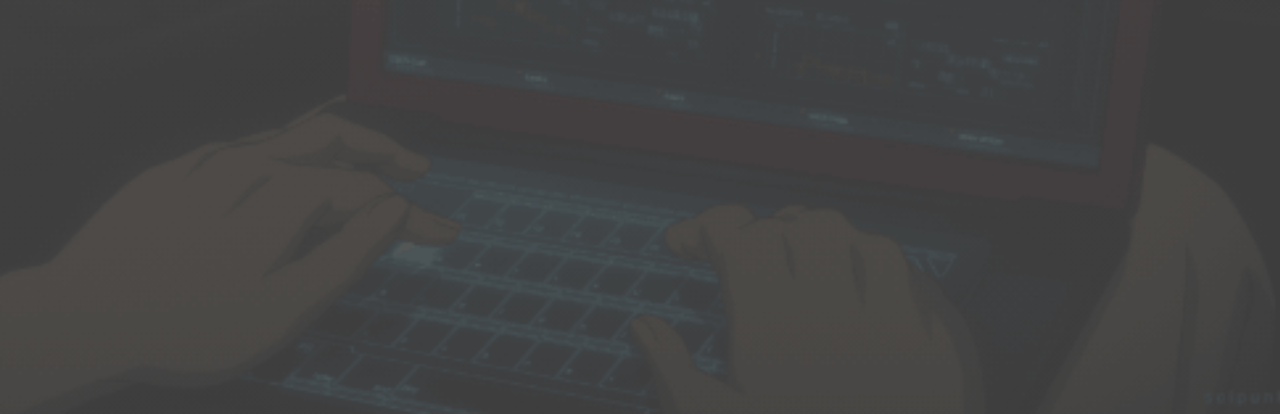
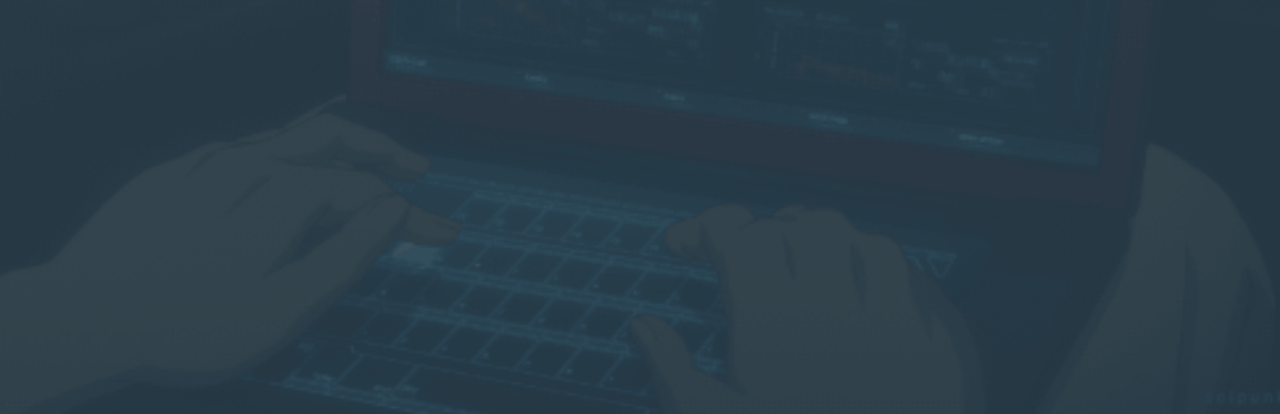
Before and after one commit to barhouum7/BHMBSIbrahim.github.io, a website: page index.html in a window 1280 px wide. Shown: the part 386-800 px from the top of the page. Drawn offline with Linux system fonts and the light colour scheme.

Commit message:
Changed the primary-color

```diff
--- a/scss/_config.scss
+++ b/scss/_config.scss
@@ -1,4 +1,4 @@
-$primary-color: #444;
+$primary-color: rgb(40, 61, 75);
 $secondary-color: #eece1a;
 $show-home-image: true;
 $home-image: url(../imgs/Tech/CyberpunkAesthetic.gif);
@@ -38,7 +38,9 @@ $background-opacity: 0.9;
 @function setTextColor($color) {
   @if (lightness($color) > 40) {
     @return #000;
-  } @else {
+  }
+
+  @else {
     @return #fff;
   }
 }
```
Also changed, not shown: dist/css/main.css, 1 other file.
